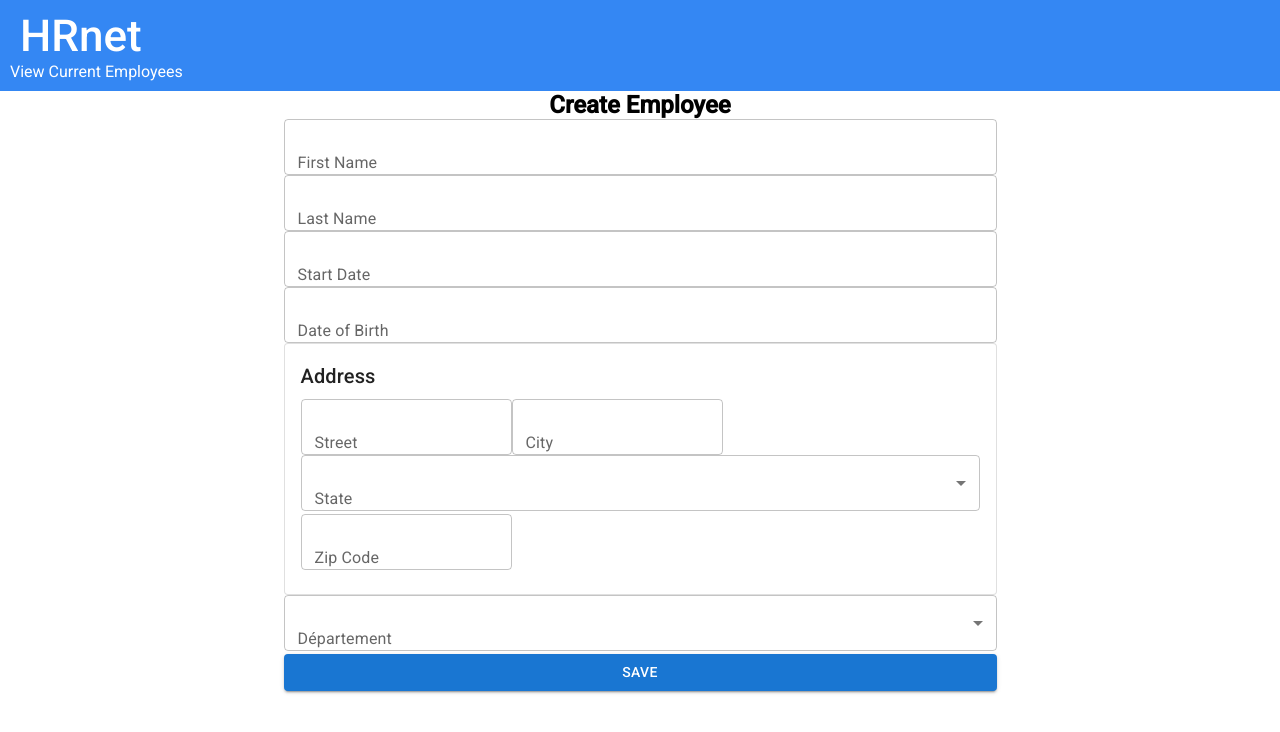
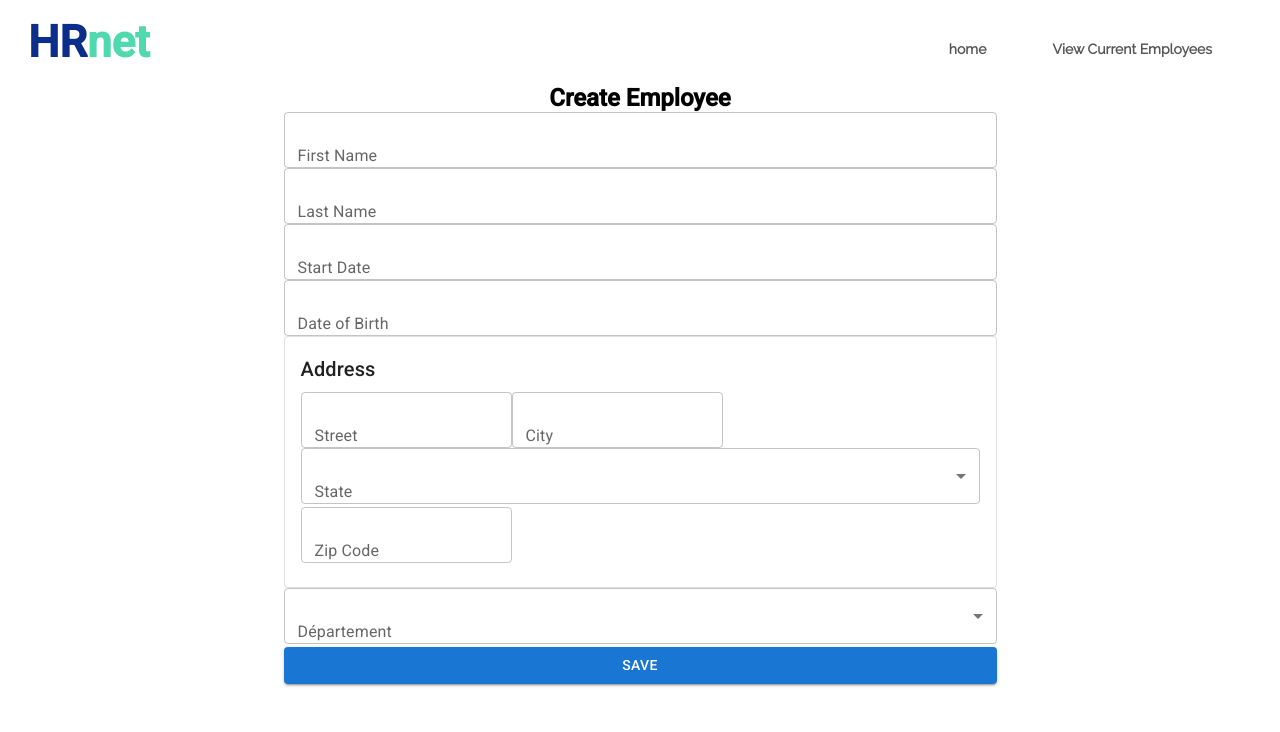
Before and after one commit to Axido545/HRnet, a React (Vite) app: page / in a window 1280 px wide. Shown: the top 732 px of the page. Built offline with nearby package versions, Linux system fonts and the light colour scheme.

Commit message:
update header, nav,

```diff
--- a/index.css
+++ b/index.css
@@ -1,3 +1,5 @@
+@import url('https://fonts.googleapis.com/css2?family=Raleway:wght@300;400&family=Roboto:wght@500&display=swap');
+
 * {
     font-family: 'roboto';
     margin: 0;
--- a/src/layout/header/header.css
+++ b/src/layout/header/header.css
@@ -1,21 +1,51 @@
+@import url('https://fonts.googleapis.com/css2?family=Raleway:wght@300;400&family=Roboto:wght@500&display=swap');
+
 header {
-    background-color: rgb(52, 135, 243);
     padding: 10px;
     color: white;
+    font-size: 42px;
+    line-height: 1;
+    font-family: "Montserrat", sans-serif;
+    font-weight: 700;
+    display: flex;
+    flex-direction: row;
+    align-items: center;
 }
 
 logo {
     margin: 10px;
     font-size: 44px;
-    font-weight: 500;
-    color: white;
+    color: #0c2e8a;
+    font-weight: 700;
+    justify-content: flex-start;
+
 }
+
+logo span {
+    color: #50d8af;
+}
+
 
 nav {
     color: white;
+    display: flex;
+    align-items: center;
+    justify-content: flex-end;
+    width: 100%;
 }
 
 a {
     text-decoration: none;
-    color: white;
+    padding: 10px 8px;
+    text-decoration: none;
+    display: inline-block;
+    color: #555;
+    font-family: "Raleway", sans-serif;
+    font-weight: 700;
+    font-size: 14px;
+    outline: none;
 }
+
+a:active {
+    color: #50d8af;
+}
--- a/src/layout/header/header.jsx
+++ b/src/layout/header/header.jsx
@@ -1,12 +1,12 @@
 import "./header.css"
+import Nav from "../nav/nav"
 import { Link } from "react-router-dom"
 
 
 export default function Header() {
     return <header>
-        <logo>HRnet</logo>
-        <nav>
-            <Link to="/employee-list">View Current Employees</Link>
-        </nav>
-    </header>
+        <Link to="/"> <logo>HR<span>net</span></logo></Link>
+
+        <Nav />
+    </header >
 }
--- /dev/null
+++ b/src/layout/nav/nav.css
@@ -0,0 +1,44 @@
+ul {
+    list-style-type: none;
+    top: 16px;
+    display: flex;
+    align-items: initial;
+    flex-direction: row;
+    justify-content: flex-end;
+    margin-left: 169px;
+    width: 500px;
+    align-items: center;
+}
+
+li {
+    display: inline-block;
+    padding-right: 10%;
+    font-weight: bold;
+    font-family: 'montsserrat';
+}
+
+li:hover>a {
+    color: #50d8af;
+}
+
+nav {
+    color: white;
+    justify-content: flex-end;
+}
+
+a {
+    text-decoration: none;
+    padding: 10px 8px;
+    text-decoration: none;
+    display: inline-block;
+    color: #555;
+    font-family: "Raleway", sans-serif;
+    font-weight: 700;
+    font-size: 14px;
+    outline: none;
+
+}
+
+a:active {
+    color: #50d8af;
+}
--- /dev/null
+++ b/src/layout/nav/nav.jsx
@@ -0,0 +1,12 @@
+import "./nav.css"
+import { Link } from "react-router-dom"
+
+export default function Nav() {
+    return <nav>
+        <ul>
+            <li><Link to="/">home</Link></li>
+            <li> <Link to="/employee-list">View Current Employees</Link></li>
+
+        </ul>
+    </nav>
+}
```
Also changed, not shown: src/assets/1.jpg (added), src/layout/banner/banner.css (added), src/layout/banner/banner.jsx (added).
